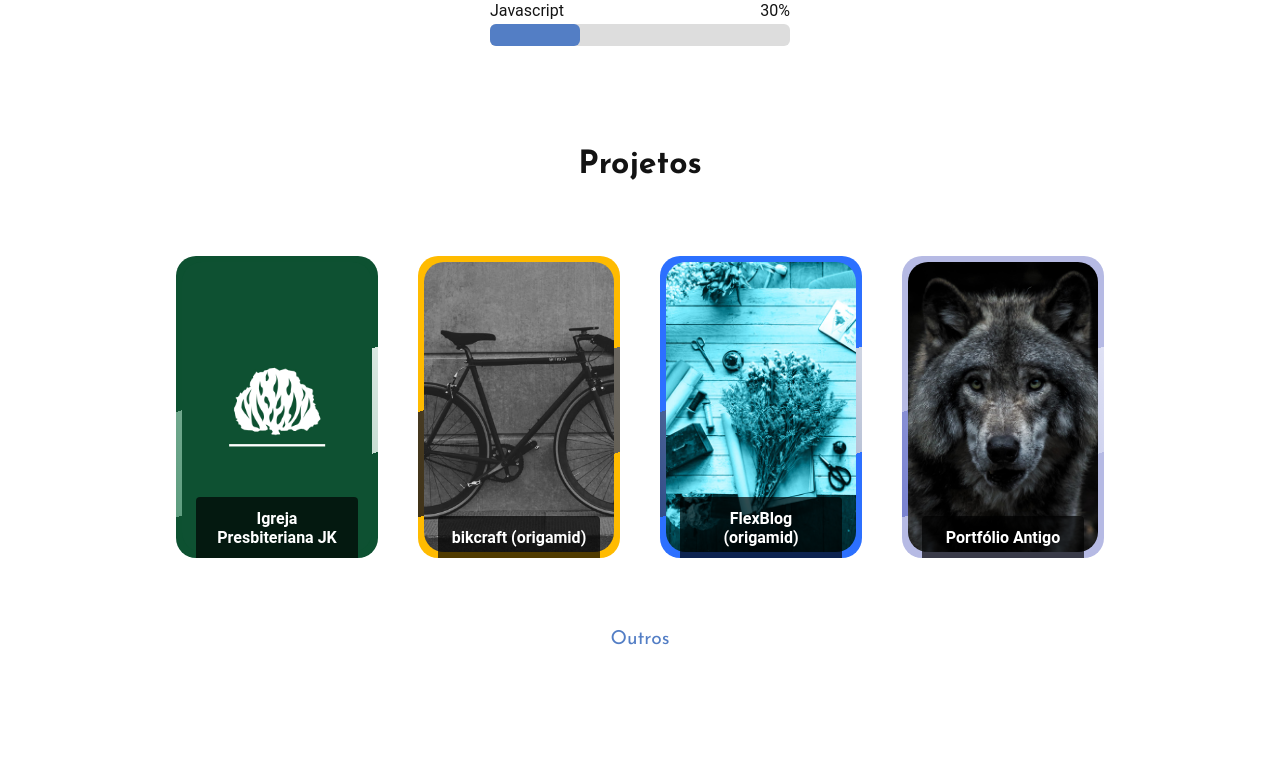
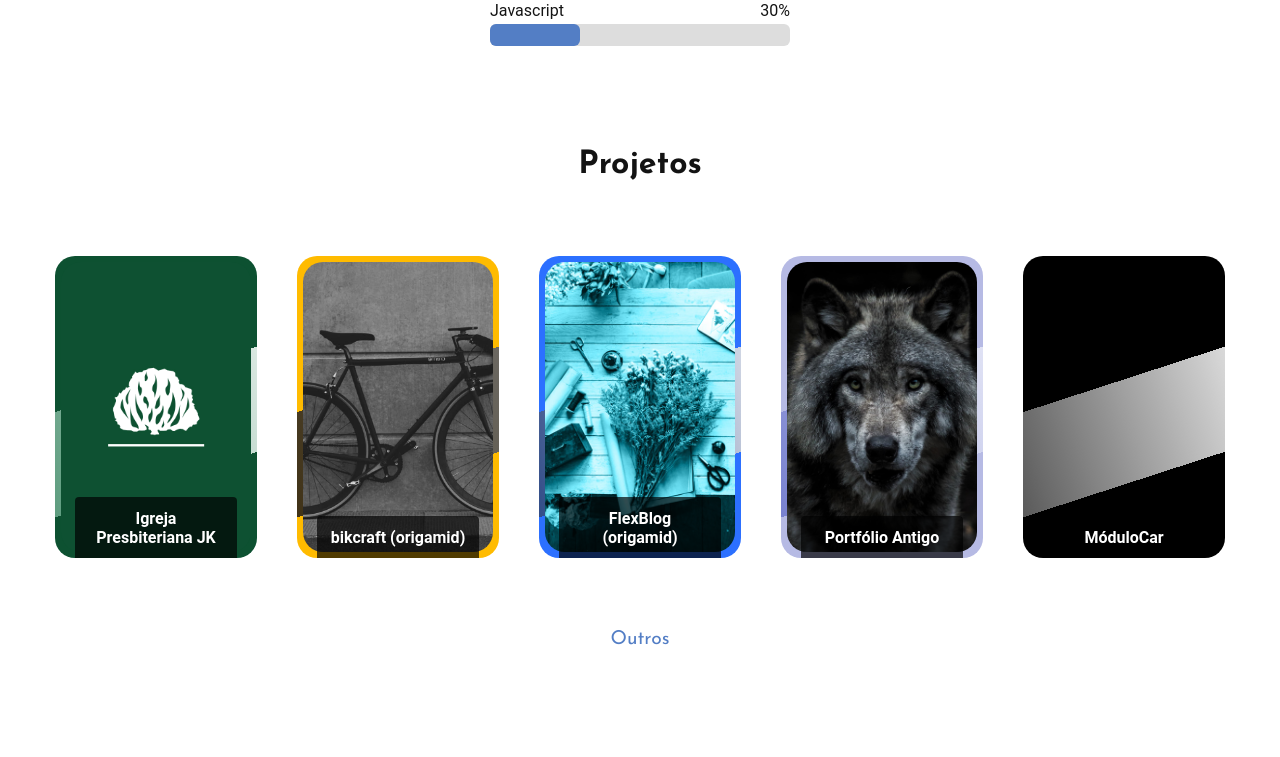
Before and after one commit to julioeler/julioeler.github.io, a PHP site: page /modulocar/index.html in a window 1280 px wide. Shown: the part 2348-3105 px from the top of the page. Run offline with PHP 8.4, Linux system fonts and the light colour scheme; some web fonts are replaced.

Commit message:
adicionado modulocar no index

```diff
--- a/css/footer.css
+++ b/css/footer.css
@@ -113,6 +113,17 @@
 
 .projeto4::after {
   background-image: url('../arquivos/lobo.jpg');
+}
+.projeto5 {
+  background-color: #000000;
+}
+
+.projeto5::before {
+  background-image: linear-gradient(180deg, #ffffff, #333333);
+}
+
+.projeto5::after {
+  background-image: url('../modulocar/imagens/icones/favicon.svg');
 }
 
 .projetoConteudo {
--- a/index.html
+++ b/index.html
@@ -228,10 +228,18 @@
           </div>
         </li>
         <li>
-          <div class="projetoDiv projeto4">
-            <div class="projetoConteudo">
-              <span>Portfólio Antigo</span>
+        <div class="projetoDiv projeto4">
+          <div class="projetoConteudo">
+            <span>Portfólio Antigo</span>
               <a target="_blank" href="./oldportfolio/index.html">Acessar</a>
+            </div>
+          </div>
+        </li>
+        <li>
+        <div class="projetoDiv projeto5">
+          <div class="projetoConteudo">
+            <span>MóduloCar</span>
+              <a target="_blank" href="./modulocar/index.html">Acessar</a>
             </div>
           </div>
         </li>
```
